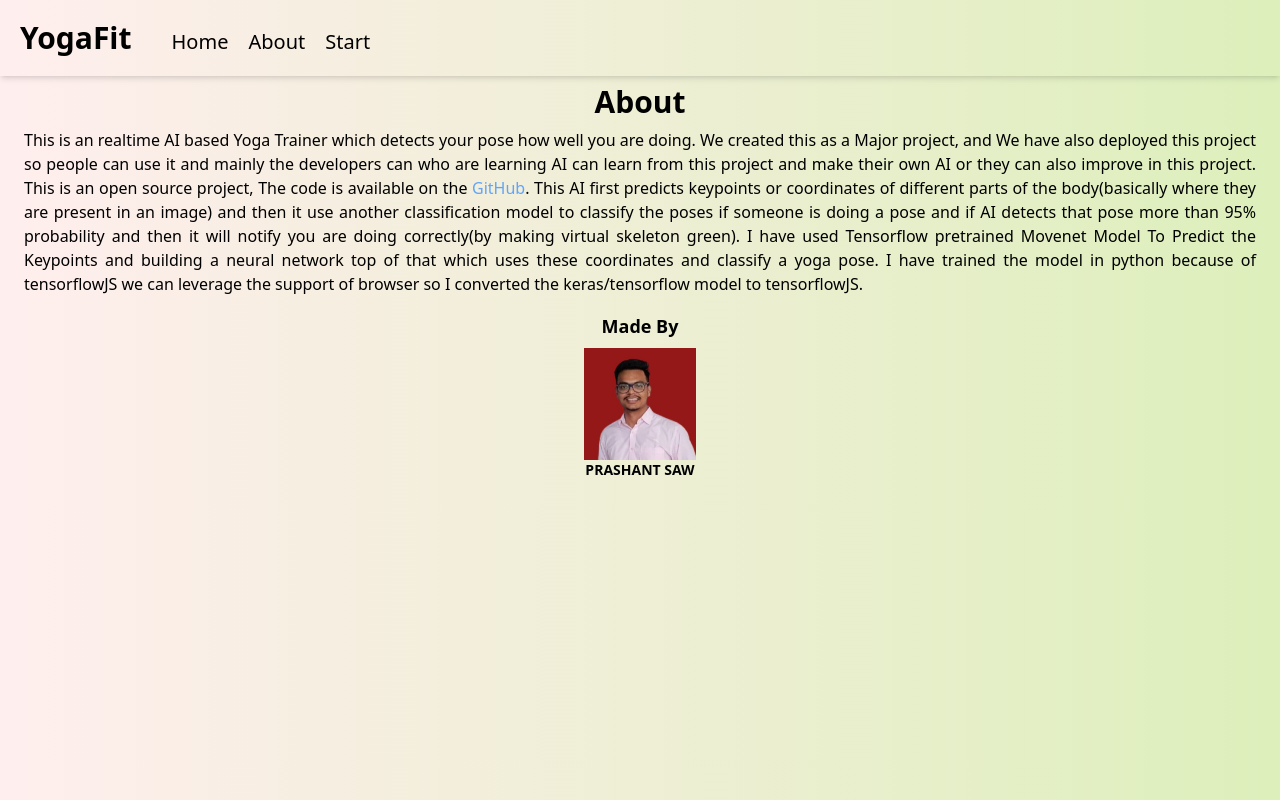
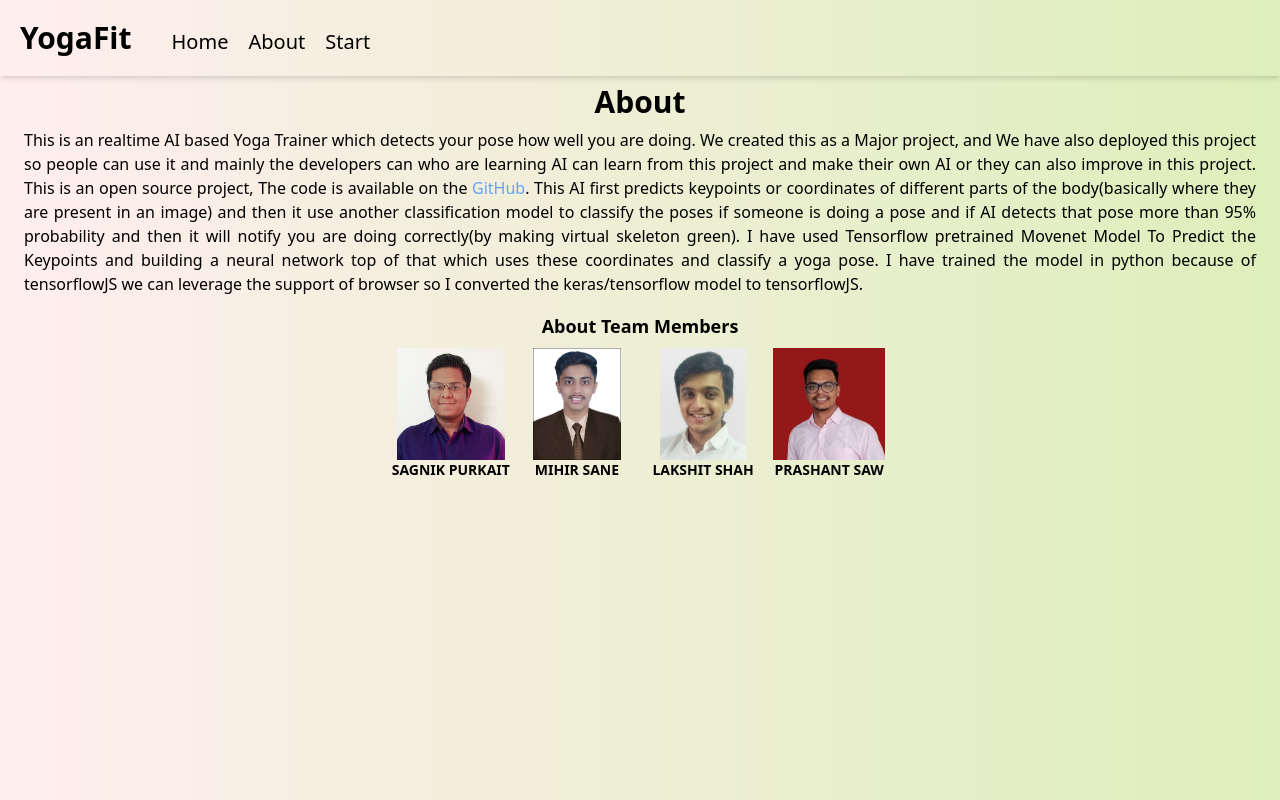
Before and after one commit to Psaw19/Major-Project, a React (Vite) app: page /about in a window 1280 px wide. Built offline with nearby package versions, Linux system fonts and the light colour scheme.

Commit message:
changes after srijan 2

```diff
--- a/src/pages/About.jsx
+++ b/src/pages/About.jsx
@@ -36,27 +36,24 @@ export default function About() {
                 </p>
 
                 <div className="mx-2 md:mx-4">
-                    {/* <h4 className='font-semibold text-lg text-center my-2 sm:mt-4'>About Team Members</h4> */}
-                    <h4 className='font-semibold text-lg text-center my-2 sm:mt-4'>Made By</h4>
+                    <h4 className='font-semibold text-lg text-center my-2 sm:mt-4'>About Team Members</h4>
 
-                    <div className='flex justify-center'>
+                    <div className='grid grid-rows-2 grid-cols-2 w-fit mx-auto gap-2 sm:grid-rows-1 md:grid-cols-4'>
 
-                        {/* <div className='grid grid-rows-2 grid-cols-2 w-fit mx-auto gap-2 sm:grid-rows-1 md:grid-cols-4'> */}
-
-                        {/* <div className=' text-center text-sm font-semibold'>
+                        <div className=' text-center text-sm font-semibold'>
                             <img className='h-28 mx-auto' src={sagnik}></img>
                             <p>SAGNIK PURKAIT</p>
-                        </div> */}
+                        </div>
 
-                        {/* <div className=' text-center text-sm font-semibold'>
+                        <div className=' text-center text-sm font-semibold'>
                             <img className="h-28 mx-auto" src={mihir}></img>
                             <p>MIHIR SANE</p>
-                        </div> */}
+                        </div>
 
-                        {/* <div className=' text-center text-sm font-semibold'>
+                        <div className=' text-center text-sm font-semibold'>
                             <img className='h-28 mx-auto' src={lakshit}></img>
                             <p>LAKSHIT SHAH</p>
-                        </div> */}
+                        </div>
 
                         <div className=' text-center text-sm font-semibold'>
                             <img className='h-28 mx-auto' src={prashant}></img>
```
